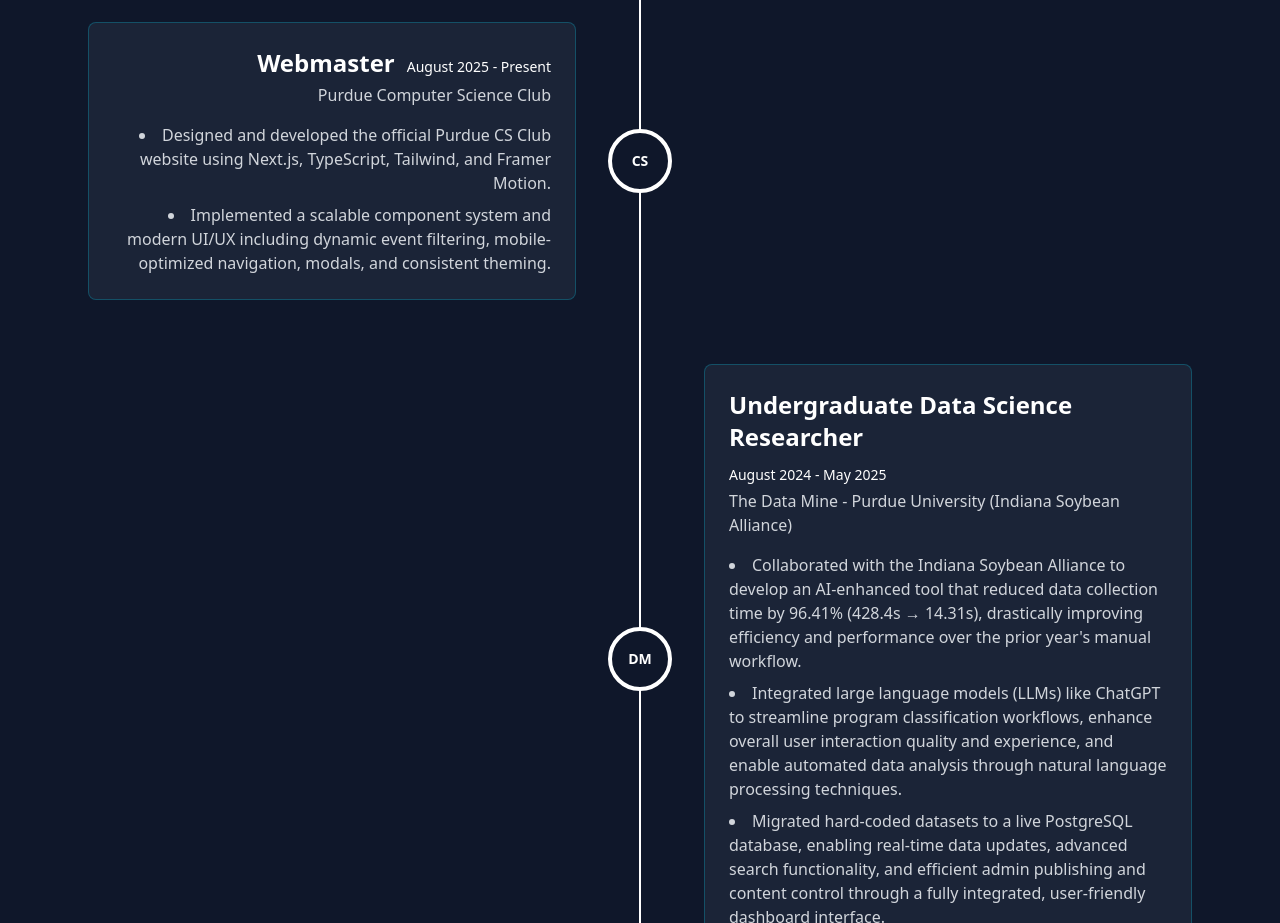
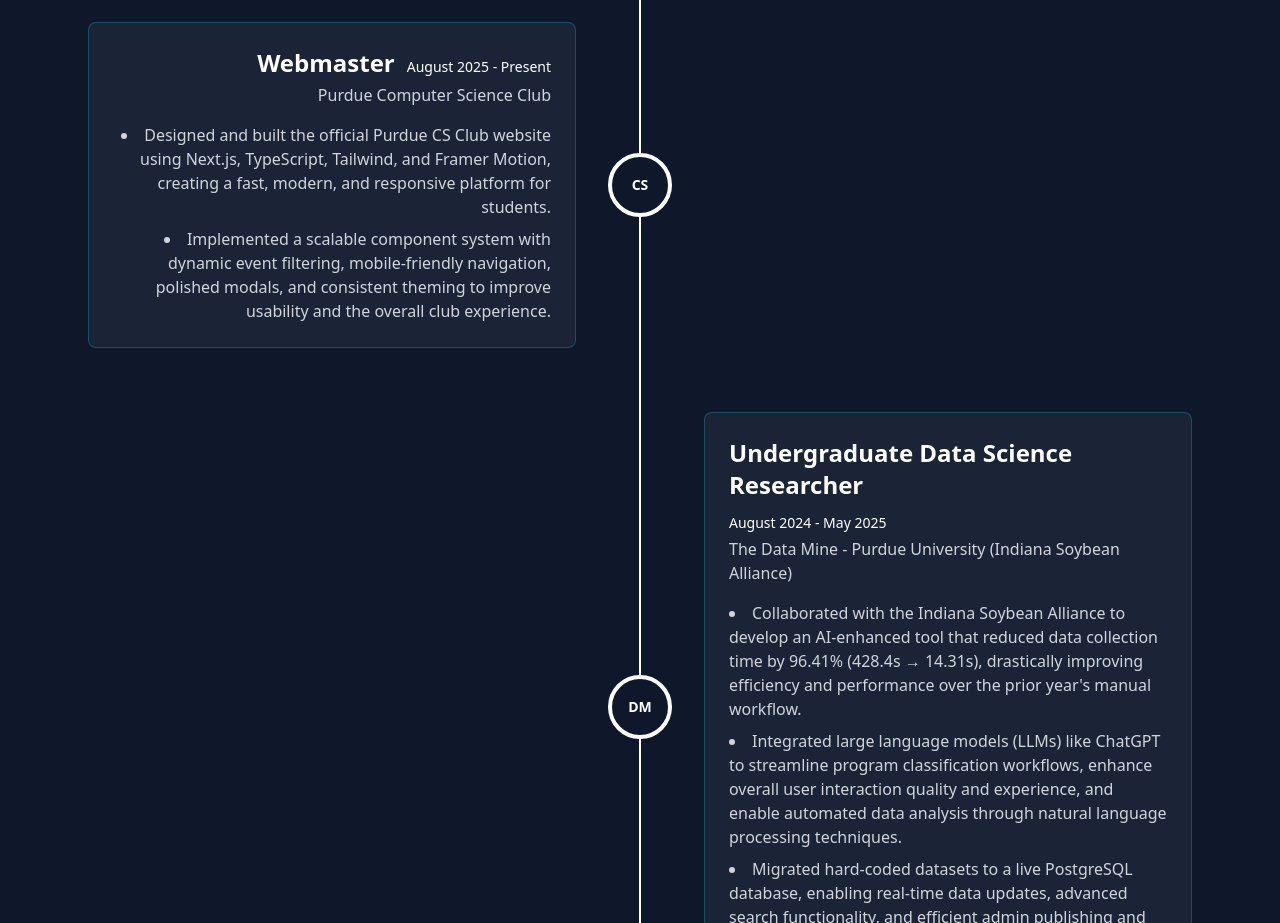
Before and after one commit to richinmrudul/portfolio-v2, a React (Create React App) app: page / in a window 1280 px wide. Shown: the part 3240-4163 px from the top of the page. Built offline with nearby package versions, Linux system fonts and the light colour scheme.

Commit message:
update webmaster description

```diff
--- a/src/components/Experience.tsx
+++ b/src/components/Experience.tsx
@@ -53,8 +53,8 @@
     company: "Purdue Computer Science Club",
     dates: "August 2025 - Present",
     bullets: [
-      "Designed and developed the official Purdue CS Club website using Next.js, TypeScript, Tailwind, and Framer Motion.",
-      "Implemented a scalable component system and modern UI/UX including dynamic event filtering, mobile-optimized navigation, modals, and consistent theming."
+      "Designed and built the official Purdue CS Club website using Next.js, TypeScript, Tailwind, and Framer Motion, creating a fast, modern, and responsive platform for students.",
+      "Implemented a scalable component system with dynamic event filtering, mobile-friendly navigation, polished modals, and consistent theming to improve usability and the overall club experience."
     ],
     icon: "CS",
     position: "left"
```
